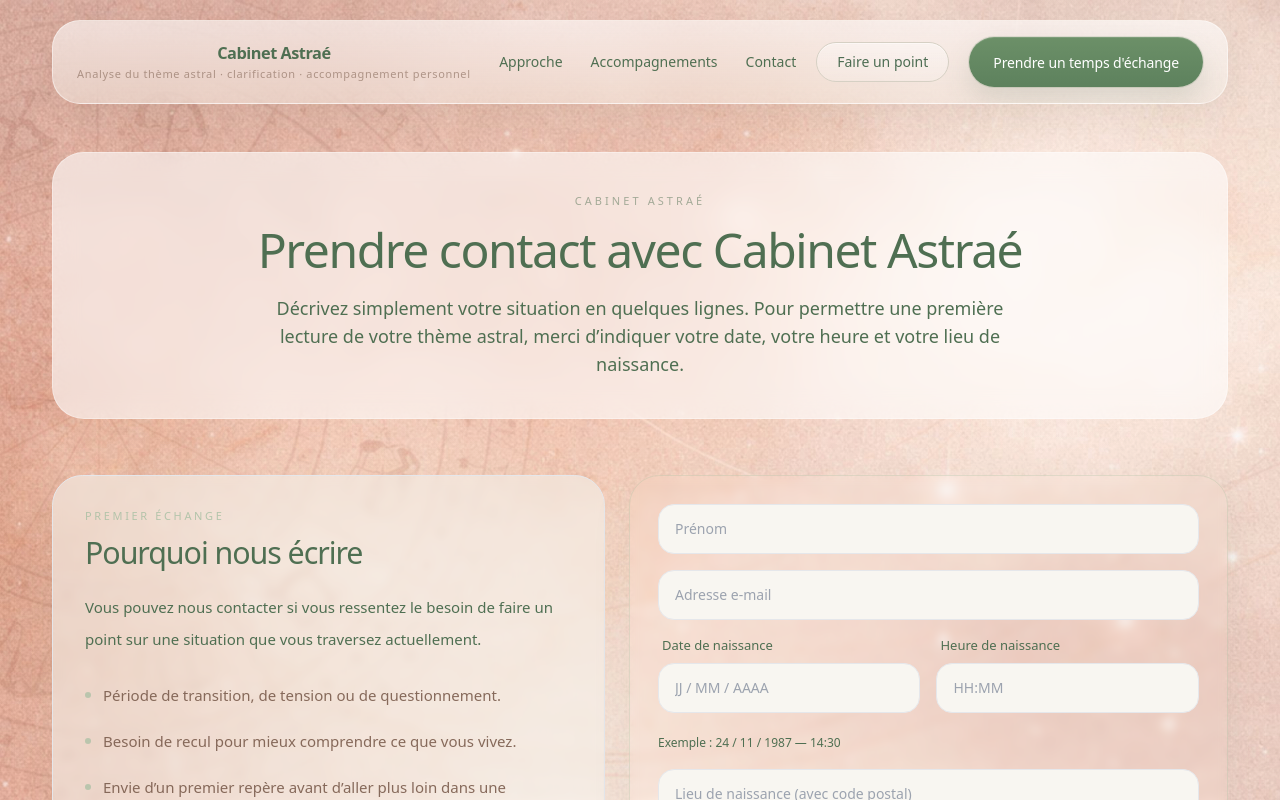
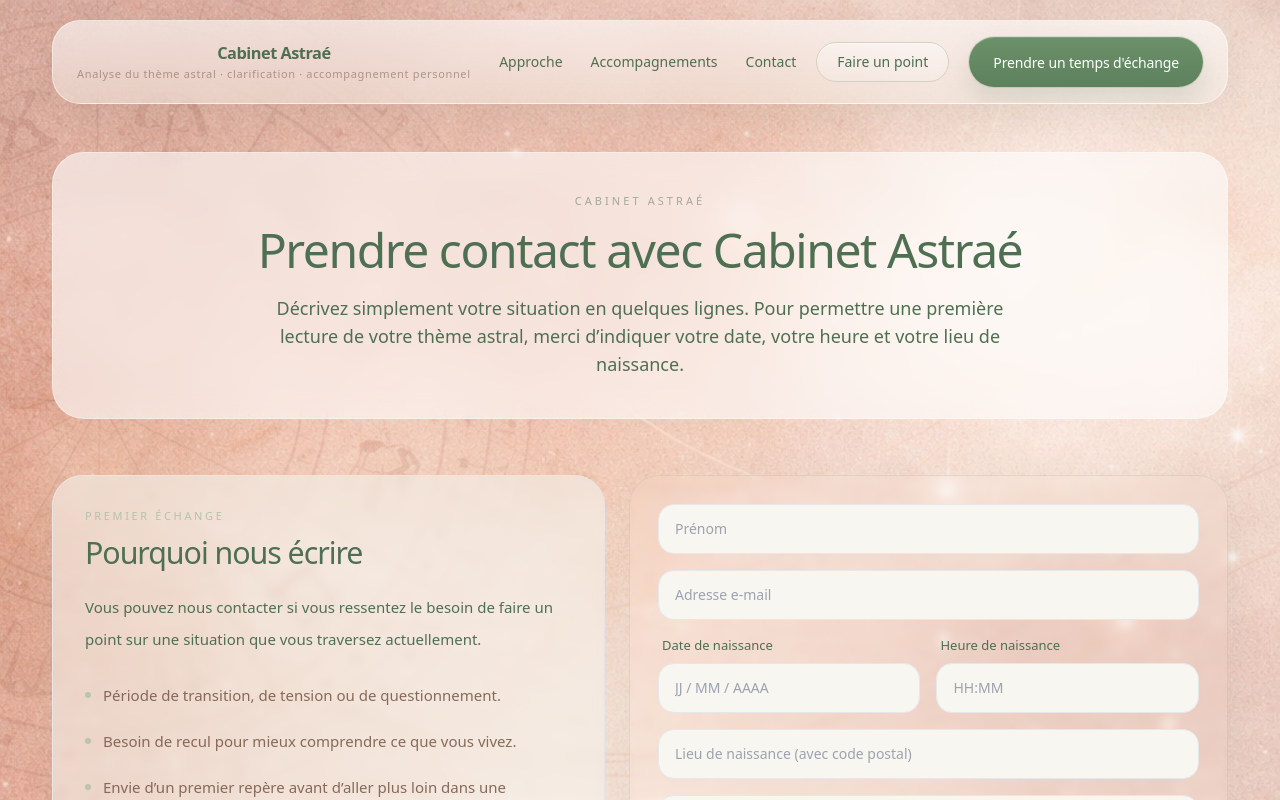
Before and after one commit to arnaudcrestey/cabinet-astrae, a Next.js app: page /contact in a window 1280 px wide. Shown: the top 800 px of the page. Built offline with nearby package versions, Linux system fonts and the light colour scheme.

Commit message:
Update ContactForm.tsx

```diff
--- a/components/site/ContactForm.tsx
+++ b/components/site/ContactForm.tsx
@@ -99,10 +99,6 @@ export function ContactForm() {
   </label>
 </div>
 
-      <p className="pt-1 text-xs leading-5 text-umber/72">
-  Exemple : 24 / 11 / 1987 — 14:30
-</p>
-
       <input
         type="text"
         name="birthPlace"
```
